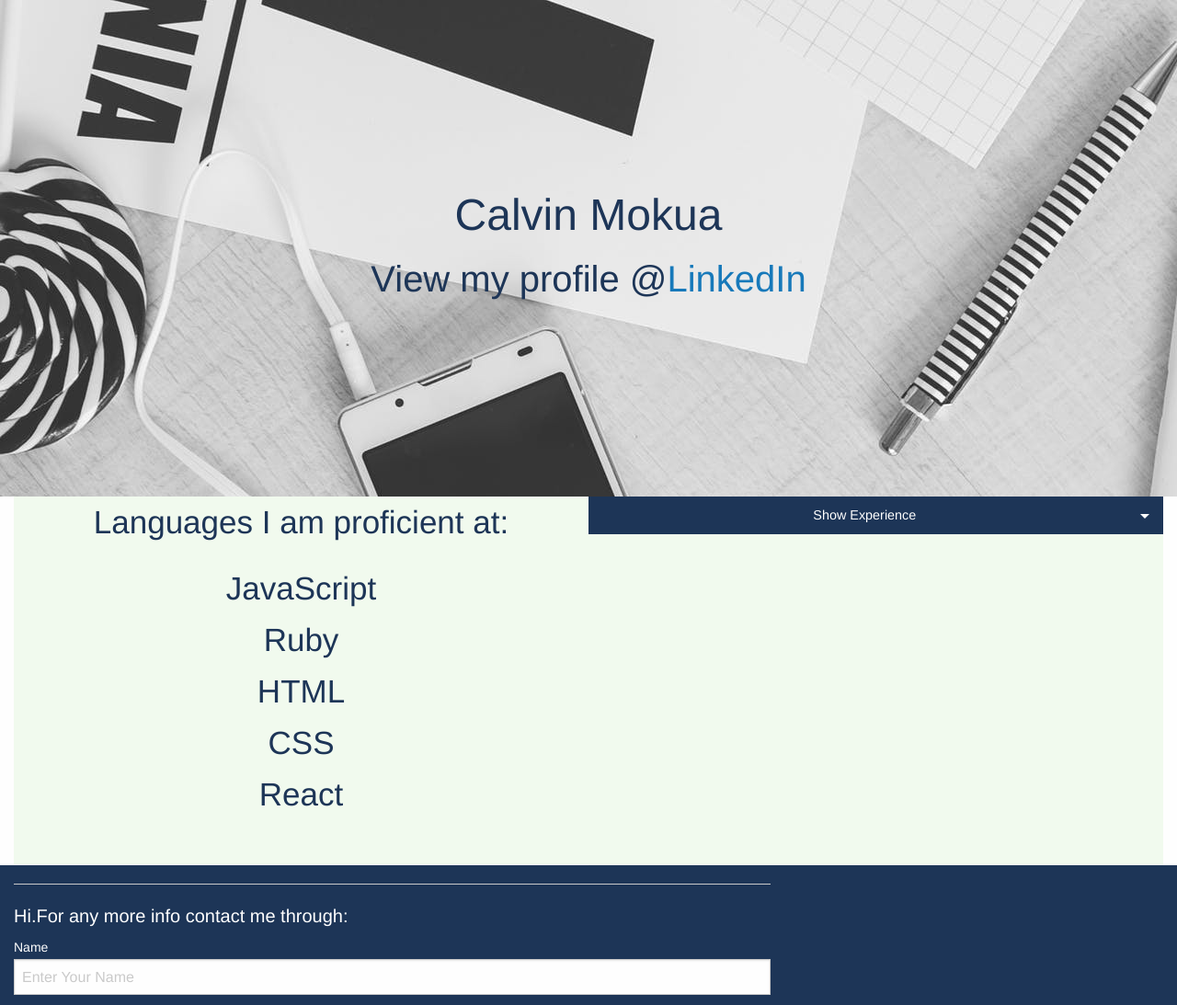
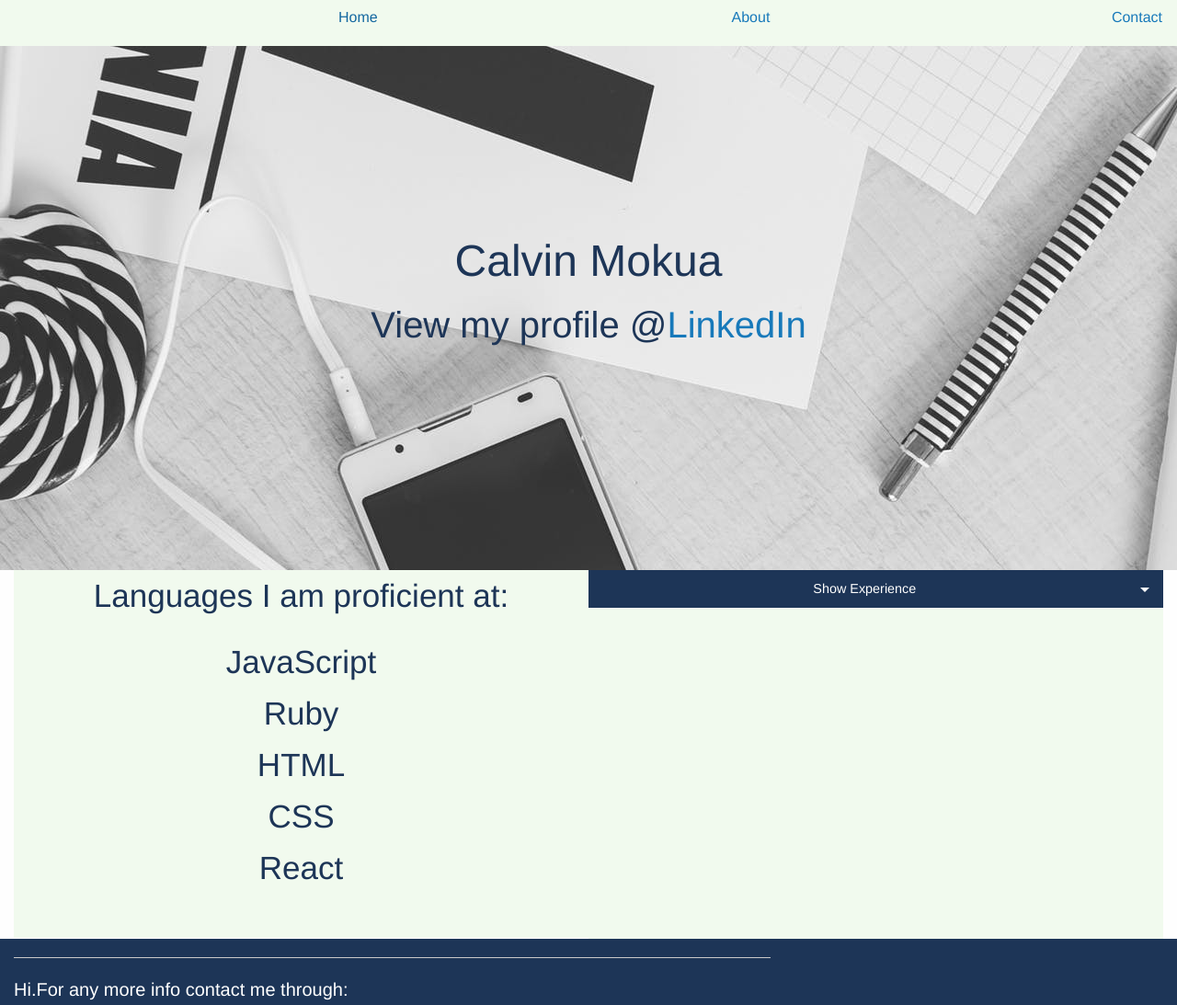
Before and after one commit to Infinical/infinical.github.io, a website: page index.html in a window 1280 px wide. Shown: the top 1093 px of the page at 92% size. Drawn offline with nearby package versions, Linux system fonts and the light colour scheme.

Commit message:
Add navbar

```diff
--- a/index.html
+++ b/index.html
@@ -8,17 +8,27 @@
     <link rel="stylesheet" href="css/app.css">
   </head>
   <body>
+    <header class="navbar">
+      <ul class="menu expanded" data-magellan>
+        <li><a href="#home">Home</a></li>
+        <li><a href="#about">About</a></li>
+        <li><a href="#contact">Contact</a></li>
+      </ul>
+    </header>
     <div class="grid-container full">
       <div class="grid-x ">
         <div class="large-12 cell ">
+          <section id="home">
           <div class="header">
           <h1>Calvin Mokua</h1>
-          <h2>View my profile @<a href="https://www.linkedin.com/in/calvin-infi-116078178/" target="_blank">LinkedIn</a></h2>
+          <h2>View my profile @<a href="https://www.linkedin.com/in/calvin-infi-116078178/" target="_blank" class="link">LinkedIn</a></h2>
+          </section>
           </div>
         </div>
         </div>
       </div>
       <div class="grid-container fluid">
+        <section id="about">
       <div class="grid-x ">
         <div class="cell medium-6">
           <div class="list">
@@ -68,6 +78,7 @@
 </table>
 </div>
 </div>
+</section>
 </div>
 <script>
 var button = document.getElementById("table1");
@@ -97,6 +108,7 @@ button.addEventListener("click",toggle, false);
         </div>
       </div>
           <footer class="form">
+            <section id="contact">
       <div class="grid-x grid-padding-x">
         <div class="large-8 medium-8 cell">
         <hr />
@@ -127,6 +139,7 @@ button.addEventListener("click",toggle, false);
           <button class=" b1">
           Contact Me
         </button><br/>
+        </section>
         </footer>
         <p style="text-align: center; background-color: #1D3557;color: white;text-shadow: silver 1px; font-size: 25px; ">&copy Calvo 2018</p>
 
--- a/scss/main.scss
+++ b/scss/main.scss
@@ -1,8 +1,17 @@
+.navbar {
+	height: 50px;
+	text-align: right;
+	background-color:#F1FAEE;
+	color: white;
+}
+.linkein {
+	color: white;
+}
 .header {
     color: #1D3557;
     text-align: center;
     width: 100%;
-    height: 540px;
+    height: 570px;
     padding: 200px;
     background-image: url("/Images/creative-smartphone-notebook-typography.jpg");
 }
```
Also changed, not shown: css/app.css.
